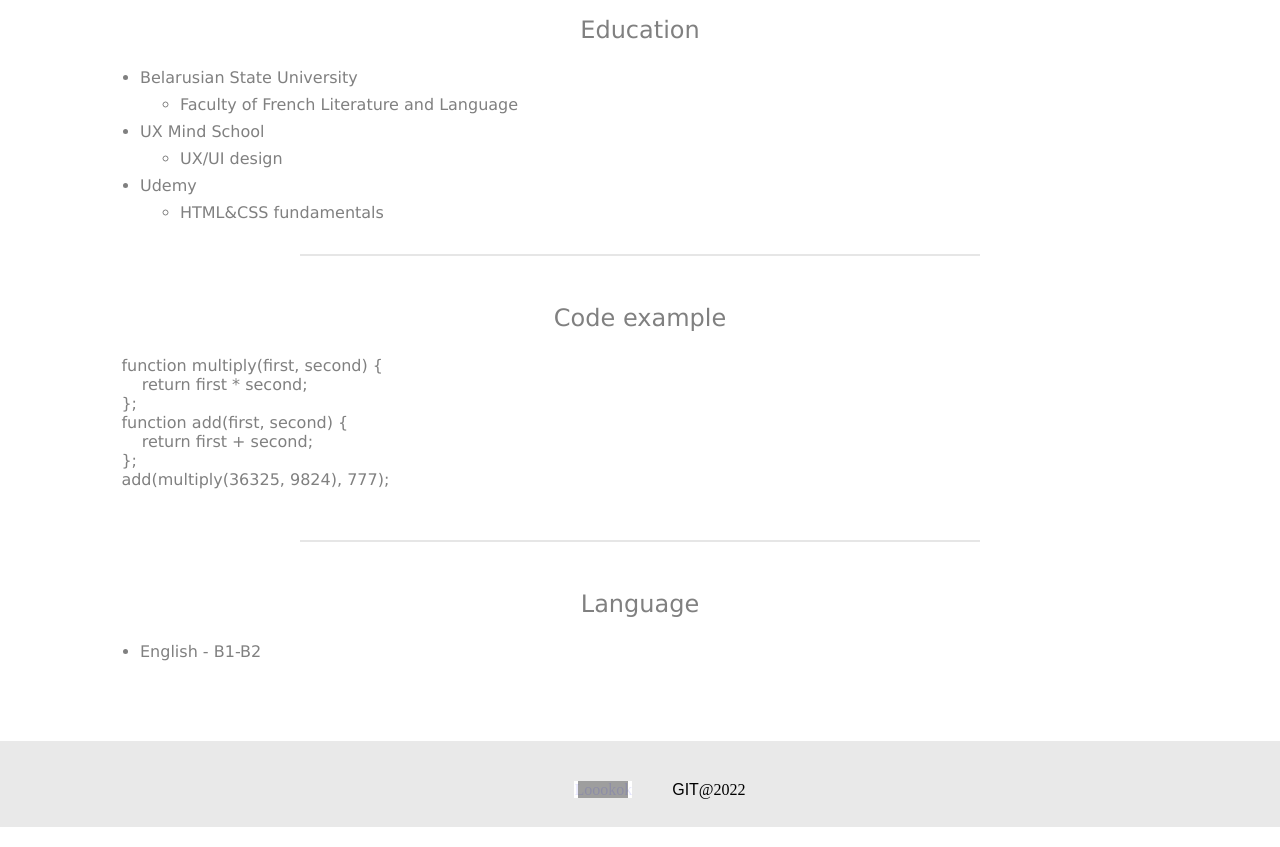
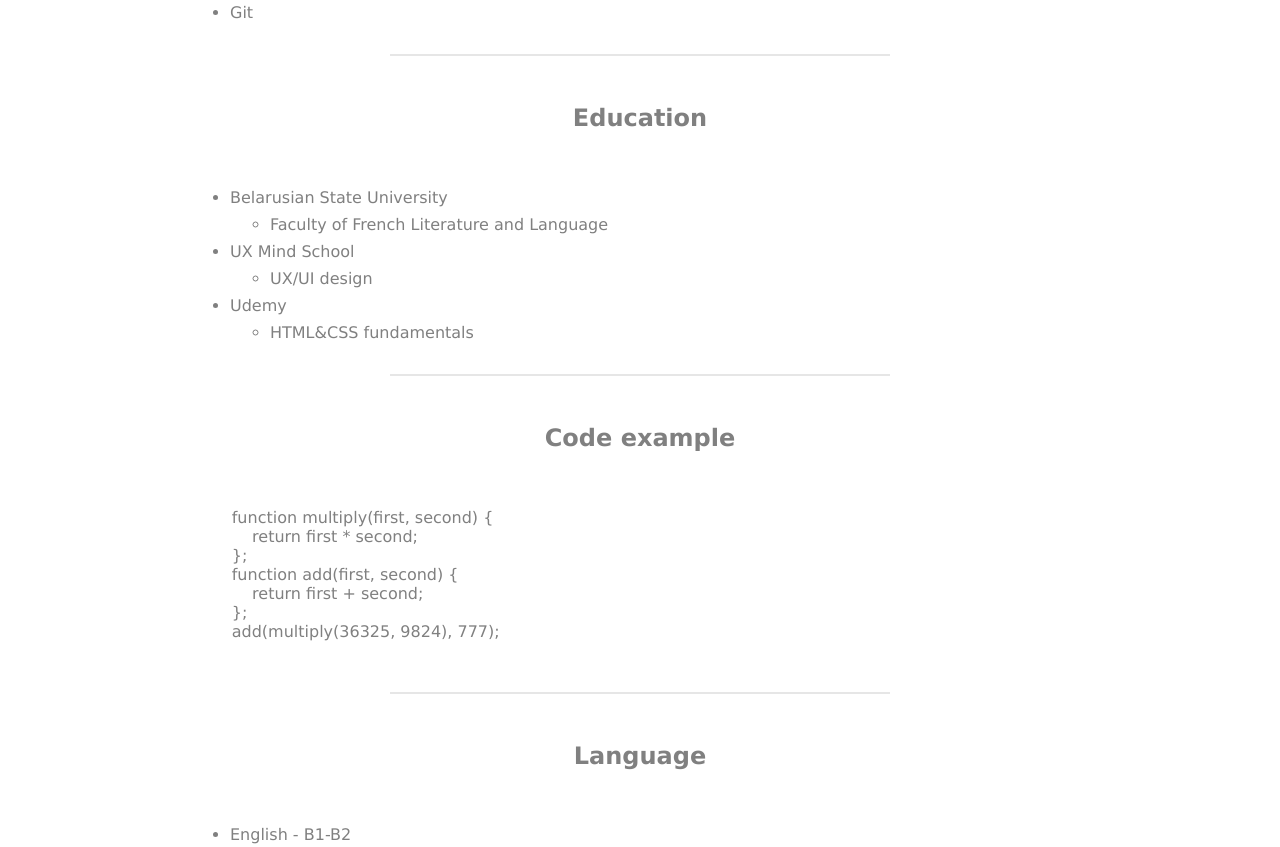
Before and after one commit to bylinka1/rsschool-cv, a plain HTML site: page index.html in a window 1280 px wide. Shown: the part 1098-1945 px from the top of the page. Drawn offline with Linux system fonts and the light colour scheme; grey boxes are pictures that could not be loaded.

Commit message:
fix: remove validation issues

```diff
--- a/index.html
+++ b/index.html
@@ -1,11 +1,12 @@
 <!DOCTYPE html>
 <html lang="ru">
 <head>
-    <meta charset="UTF  -8">
+    <meta charset="UTF-8">
     <title>CV</title>
     <link rel="stylesheet" href="main.css">
 </head>
 <body>
+    <div class="content">
         <header class="header">
             <nav class="nav">
                 <ul class="menu_list">
@@ -20,7 +21,7 @@
 
             <section class="about_me">
                 <div class="photo">
-                <img src="images/2022-12-18 17.48.51.jpg" class="photo-img" alt="Tatsiana Bylinskaya">
+                    <img src="images/me.jpg" class="photo-img" alt="Tatsiana Bylinskaya">
                 </div>
                 <h1 class="h1">Tatsiana Bylinskaya</h1>
             </section>
@@ -29,7 +30,7 @@
         <main class="main">
             <div class="line"></div>
             <section class="contact-information" id="cont">
-            <p class="header-section">Contacts</p>
+                <h6 class="header-section">Contacts</h6>
                 <ul class="contacts-list">
                     <li class="contact">Discord: Tatyana(@bylinka1)</li>
                     <li class="contat">Email: <a href="mailto:tanya.bylinskaya@inbox.ru" class="link">tanya.bylinskaya@inbox.ru</a></li>
@@ -40,7 +41,7 @@
             <div class="line"></div>
 
             <section class="info" id="about">
-            <p class="header-section">About me</p>
+                <h6 class="header-section">About me</h6>
                 <p class="text">
                     I consider myself as a creative, hard-working, goal-oriented, and communicative person. On a personal level I am polite, flexible, reliable and enjoy working as part of a team.
                     <br>My most recent experience was working as an English teacher.
@@ -50,7 +51,7 @@
             <div class="line"></div>
 
             <section class="skills" id="skill-id">
-            <p class="header-section">Skills</p>
+                <h6 class="header-section">Skills</h6>
                 <ul class="skills-all">
                     <li class="skills-list">Figma</li>
                     <li class="skills-list">Adobe Photoshop</li>
@@ -63,27 +64,33 @@
             <div class="line"></div>
 
             <section class="education" id="education-id">
-            <p class="header-section">Education</p>
+                <h6 class="header-section">Education</h6>
                 <ul class="skills-all">
-                <li class="skills-list">Belarusian State University</li>
-                    <ul class="skills-list">
+                    <li class="skills-list">
+                        Belarusian State University
+                        <ul class="skills-list-inner">
                             <li>Faculty of French Literature and Language</li>
                         </ul>
-                <li class="skills-list">UX Mind School</li>
-                    <ul class="skills-list">
+                    </li>
+                    <li class="skills-list">
+                        UX Mind School
+                        <ul class="skills-list-inner">
                             <li>UX/UI design</li>
                         </ul>
-                <li class="skills-list">Udemy</li>
-                    <ul class="skills-list">
+                    </li>
+                    <li class="skills-list">
+                        Udemy
+                        <ul class="skills-list-inner">
                             <li>HTML&CSS fundamentals</li>
                         </ul>
+                    </li>
                 </ul>
             </section>
 
             <div class="line"></div>
 
             <section class="code" id="code-id">
-            <p class="header-section">Code example</p>
+                <h6 class="header-section">Code example</h6>
                 <pre class="code_example">
                     function multiply(first, second) {
                         return first * second;
@@ -98,15 +105,14 @@
             <div class="line"></div>
 
             <section class="English" id="lang-id">
-            <p class="header-section">Language</p>
+                <h6 class="header-section">Language</h6>
                 <ul class="skills-all">
                     <li class="skills-list">English - B1-B2</li>
                 </ul>
-
+            </section>
         </main>
 
-    <footer>
-        <section class="footer">
+        <footer class="footer">
             <ul class="icon">
                 <li class="icon-list">
                     <a href="https://rs.school/js-stage0/" class="rs-logo">
@@ -120,14 +126,7 @@
             </ul>
 
             <p class="year">@2022</p>
-        </section>
-
-
-
         </footer>
-
-
-
-
+    </div>
 </body>
 </html>
--- a/main.css
+++ b/main.css
@@ -1,3 +1,8 @@
+.content {
+    margin: auto;
+    max-width: 1100px;
+}
+
 .menu_list {
     display: flex;
     align-items: center;
@@ -115,7 +120,13 @@
     color: gray;
     font-family: Verdana, Geneva, Tahoma, sans-serif;
     margin-top: 8px;
+}
 
+.skills-list-inner {
+    font-size: 16px;
+    color: gray;
+    font-family: Verdana, Geneva, Tahoma, sans-serif;
+    margin-top: 8px;
 }
 
 body {
```
Also changed, not shown: images/me.jpg (renamed from images/2022-12-18 17.48.51.jpg). Lines whose indentation alone changed are shown as unchanged.
